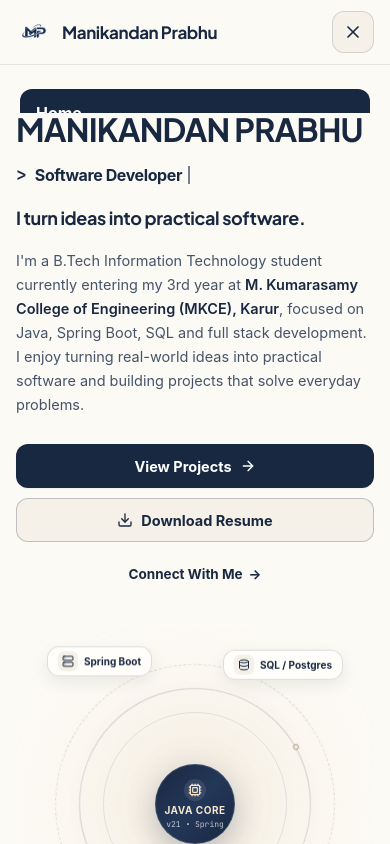
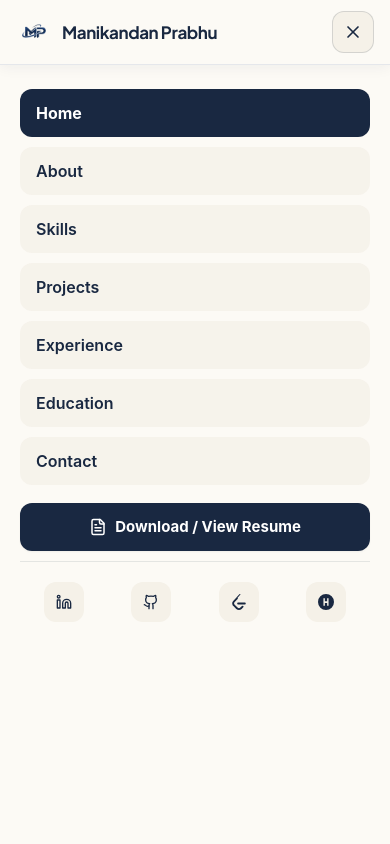
Before and after one commit to cmmanikandan/portfolio, a React (Vite) app: page / in a window 390 px wide. Both pictures are taken after a click on the button "Open Navigation Menu". Shown: the top 844 px of the page. Built offline with nearby package versions, Linux system fonts and the light colour scheme.

Commit message:
fix: render mobile navigation drawer via top-level portal with high z-index stacking

```diff
--- a/src/components/Navbar.tsx
+++ b/src/components/Navbar.tsx
@@ -1,4 +1,5 @@
 import React, { useState, useEffect } from "react";
+import { createPortal } from "react-dom";
 import { Link, useLocation } from "react-router-dom";
 import { Menu, X, FileText } from "lucide-react";
 import { navItems, siteConfig } from "../config/siteConfig";
@@ -42,19 +43,28 @@ export const Navbar: React.FC<NavbarProps> = ({ onOpenResumeModal }) => {
     return () => window.removeEventListener("scroll", handleScroll);
   }, [lastScrollY, mobileMenuOpen]);
 
-  // Lock body scroll when mobile drawer is open
+  // Lock body scroll and handle Escape key when mobile drawer is open
   useEffect(() => {
+    const handleKeyDown = (e: KeyboardEvent) => {
+      if (e.key === "Escape") {
+        setMobileMenuOpen(false);
+      }
+    };
+
     if (mobileMenuOpen) {
       document.body.style.overflow = "hidden";
+      window.addEventListener("keydown", handleKeyDown);
     } else {
       document.body.style.overflow = "auto";
     }
+
     return () => {
       document.body.style.overflow = "auto";
+      window.removeEventListener("keydown", handleKeyDown);
     };
   }, [mobileMenuOpen]);
 
-  // Close mobile menu on page navigation
+  // Close mobile menu on route change
   useEffect(() => {
     setMobileMenuOpen(false);
     setIsNavVisible(true);
@@ -69,11 +79,12 @@ export const Navbar: React.FC<NavbarProps> = ({ onOpenResumeModal }) => {
   };
 
   return (
+    <>
       <header
-      className={`fixed top-0 left-0 right-0 z-50 w-full transition-all duration-300 ease-in-out bg-[#FCFAF5] ${
-        isNavVisible ? "translate-y-0" : "-translate-y-full"
+        className={`fixed top-0 left-0 right-0 z-[200] w-full transition-transform duration-300 ease-in-out bg-[#FCFAF5] ${
+          isNavVisible || mobileMenuOpen ? "translate-y-0" : "-translate-y-full"
         } ${
-        isScrolled
+          isScrolled || mobileMenuOpen
             ? "border-b border-[#192841]/12 shadow-[0_2px_14px_rgba(25,40,65,0.06)]"
             : "border-b border-[#192841]/5"
         }`}
@@ -133,19 +144,19 @@ export const Navbar: React.FC<NavbarProps> = ({ onOpenResumeModal }) => {
             <div className="hidden md:flex items-center shrink-0">
               <button
                 onClick={onOpenResumeModal}
-              className="h-[38px] sm:h-[40px] px-4 text-[13px] sm:text-[13.5px] font-semibold rounded-full bg-[#192841] text-white hover:bg-[#233758] hover:-translate-y-0.5 hover:shadow-[0_5px_15px_rgba(25,40,65,0.12)] transition-all duration-200 active:scale-[0.98] inline-flex items-center justify-center gap-1.5 shadow-xs group"
+                className="h-[38px] sm:h-[40px] px-4 text-[13px] sm:text-[13.5px] font-semibold rounded-full bg-[#192841] text-white hover:bg-[#233758] hover:-translate-y-0.5 hover:shadow-[0_5px_15px_rgba(25,40,65,0.12)] transition-all duration-200 active:scale-[0.98] inline-flex items-center justify-center gap-1.5 shadow-xs group cursor-pointer"
               >
                 <FileText className="w-[14px] h-[14px] text-white transition-transform duration-200 group-hover:scale-105" />
                 <span>Resume</span>
               </button>
             </div>
 
-          {/* Mobile Hamburger / Menu Button */}
+            {/* Mobile Hamburger / Close Button */}
             <div className="flex md:hidden items-center shrink-0">
               <button
                 onClick={() => setMobileMenuOpen(!mobileMenuOpen)}
-              className="w-[42px] h-[42px] rounded-xl bg-[#F5F1E8] border border-[#192841]/15 text-[#192841] hover:bg-[#F7E7CE] transition-colors focus:outline-none flex items-center justify-center shadow-2xs active:scale-95"
-              aria-label={mobileMenuOpen ? "Close Menu" : "Open Navigation Menu"}
+                className="w-[42px] h-[42px] rounded-xl bg-[#F5F1E8] border border-[#192841]/15 text-[#192841] hover:bg-[#F7E7CE] transition-colors focus:outline-none flex items-center justify-center shadow-2xs active:scale-95 cursor-pointer"
+                aria-label={mobileMenuOpen ? "Close Navigation Menu" : "Open Navigation Menu"}
               >
                 {mobileMenuOpen ? (
                   <X className="w-5 h-5 text-[#192841]" />
@@ -156,13 +167,16 @@ export const Navbar: React.FC<NavbarProps> = ({ onOpenResumeModal }) => {
             </div>
           </div>
         </div>
+      </header>
 
-      {/* Solid Full-Screen Mobile Drawer Menu (100% Solid Background — No Overlap) */}
-      {mobileMenuOpen && (
-        <div className="md:hidden fixed inset-x-0 top-[64px] sm:top-[68px] bottom-0 z-50 bg-[#FCFAF5] overflow-y-auto px-5 py-6 border-t border-[#192841]/10 flex flex-col justify-between animate-in fade-in slide-in-from-top-1 duration-200">
-          <div className="flex flex-col space-y-2 max-w-md mx-auto w-full">
+      {/* Full-Screen Top-Level Mobile Drawer Portal (Zero Stacking Context Interference) */}
+      {mobileMenuOpen &&
+        typeof document !== "undefined" &&
+        createPortal(
+          <div className="md:hidden fixed inset-0 top-[64px] sm:top-[68px] z-[190] bg-[#FCFAF5] flex flex-col justify-between overflow-y-auto px-5 py-6 border-t border-[#192841]/10 animate-in fade-in slide-in-from-top-1 duration-200">
+            <div className="flex flex-col space-y-2.5 max-w-md mx-auto w-full">
 
-            {/* 1. Navigation items (Full Solid Rows) */}
+              {/* 1. Navigation Links (100% Solid Full Width Rows) */}
               {navItems.map((item) => {
                 const active = isItemActive(item.path);
 
@@ -174,7 +188,7 @@ export const Navbar: React.FC<NavbarProps> = ({ onOpenResumeModal }) => {
                     className={`w-full min-h-[48px] px-4 py-3 rounded-xl flex items-center text-[16px] transition-all duration-200 ${
                       active
                         ? "bg-[#192841] text-white font-bold shadow-xs"
-                      : "text-[#192841] font-semibold bg-[#F5F1E8]/70 hover:bg-[#F5F1E8]"
+                        : "text-[#192841] font-semibold bg-[#F5F1E8]/75 hover:bg-[#F5F1E8]"
                     }`}
                   >
                     <span>{item.label}</span>
@@ -182,14 +196,14 @@ export const Navbar: React.FC<NavbarProps> = ({ onOpenResumeModal }) => {
                 );
               })}
 
-            {/* 2. Resume Button */}
-            <div className="pt-3">
+              {/* 2. Full-Width Resume Button */}
+              <div className="pt-2">
                 <button
                   onClick={() => {
                     setMobileMenuOpen(false);
                     onOpenResumeModal();
                   }}
-                className="w-full h-12 inline-flex items-center justify-center gap-2 px-4 text-[15px] font-bold rounded-xl bg-[#192841] text-white hover:bg-[#233758] transition-all shadow-sm active:scale-[0.99]"
+                  className="w-full h-12 inline-flex items-center justify-center gap-2 px-4 text-[15px] font-bold rounded-xl bg-[#192841] text-white hover:bg-[#233758] transition-all shadow-sm active:scale-[0.99] cursor-pointer"
                 >
                   <FileText className="w-[18px] h-[18px] text-white" />
                   <span>Download / View Resume</span>
@@ -240,8 +254,9 @@ export const Navbar: React.FC<NavbarProps> = ({ onOpenResumeModal }) => {
               </div>
 
             </div>
-        </div>
+          </div>,
+          document.body
         )}
-    </header>
+    </>
   );
 };
```
Lines whose indentation alone changed are shown as unchanged.
